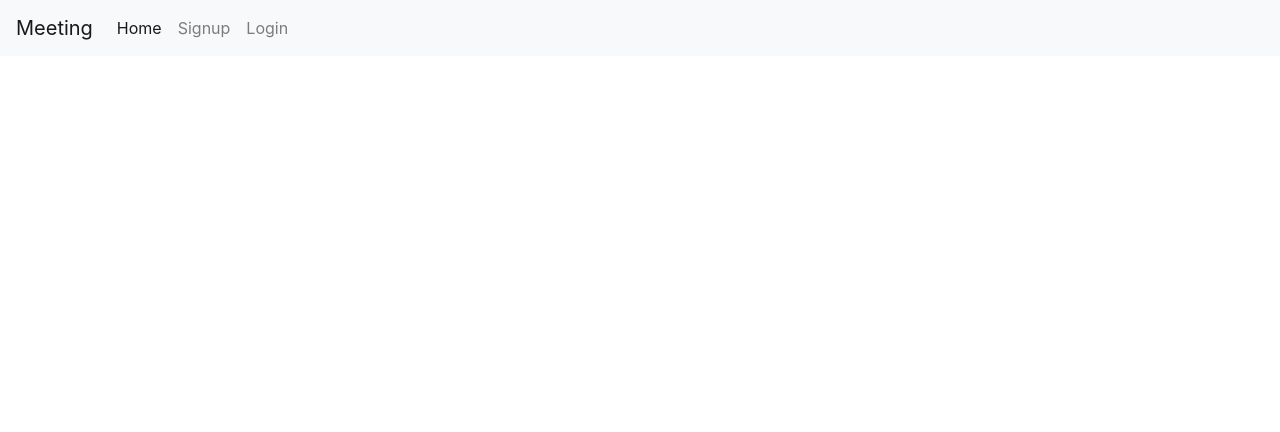
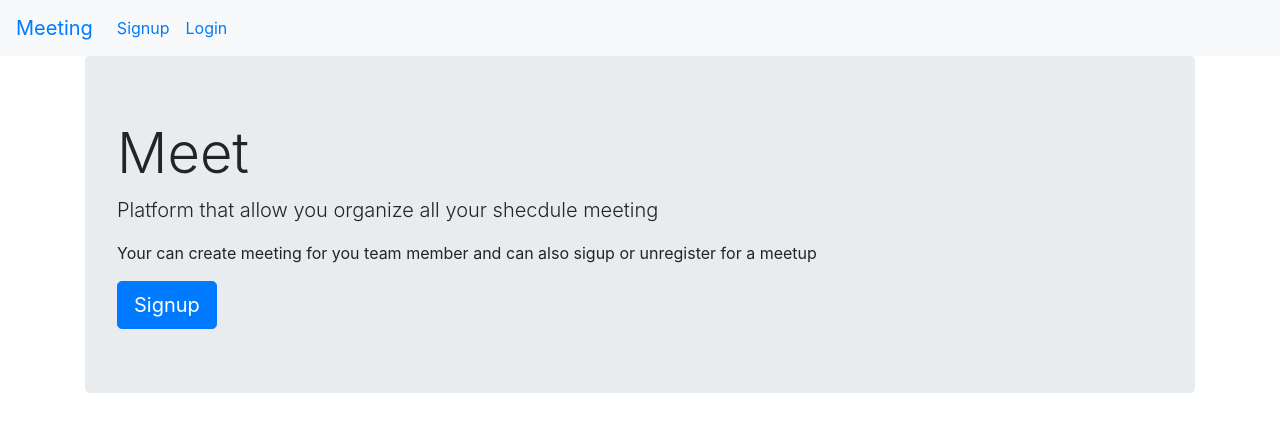
Before and after one commit to mubarak23/meet, a React (Create React App) app: page /home in a window 1280 px wide. Shown: the top 432 px of the page. Built offline with nearby package versions, Linux system fonts and the light colour scheme.

Commit message:
ft(home):create login and signup component link with router[finish]

```diff
--- a/src/Component/Home.js
+++ b/src/Component/Home.js
@@ -1,4 +1,5 @@
 import React, { Component } from 'react';
+import { Link } from 'react-router-dom';
 import '../../node_modules/bootstrap/dist/css/bootstrap.min.css';
 
 class Home extends Component {
@@ -6,8 +7,14 @@ class Home extends Component {
     render() {
         return (
            <div className="container">
-               <div>
-
+               <div className="jumbotron">
+               <h1 className="display-4">Meet</h1>
+                <p className="lead">Platform that allow you organize all your
+                shecdule meeting</p>
+                <p>Your can create meeting for you team member and can also
+                    sigup or unregister for a meetup</p>
+                <Link className="btn btn-primary btn-lg" to="signup"
+                 role="button">Signup</Link>
                </div>
            </div>
         );
--- a/src/Component/Nav.js
+++ b/src/Component/Nav.js
@@ -5,19 +5,16 @@ class Nav extends Component {
     render() {
         return (
             <div>
-             <nav class="navbar navbar-expand-lg navbar-light bg-light">
+             <nav class="navbar navbar-expand-lg navbar-primary bg-light">
             <Link className="navbar-brand" to="/home">Meeting</Link>
             <button className="navbar-toggler" type="button" data-toggle="collapse" data-target="#navbarText" aria-controls="navbarText" aria-expanded="false" aria-label="Toggle navigation">
                 <span className="navbar-toggler-icon"></span>
             </button>
             <div className="collapse navbar-collapse" id="navbarText">
                 <ul className="navbar-nav mr-auto">
-                <li className="nav-item active">
-                    <Link className="nav-link" href="#">Home
-                    <span class="sr-only">(current)</span></Link>
-                </li>
+
                 <li className="nav-item">
-                    <Link className="nav-link" to="/singup">Signup</Link>
+                    <Link className="nav-link" to="/signup">Signup</Link>
                 </li>
                 <li class="nav-item">
                     <Link className="nav-link" to="/login">Login</Link>
```
